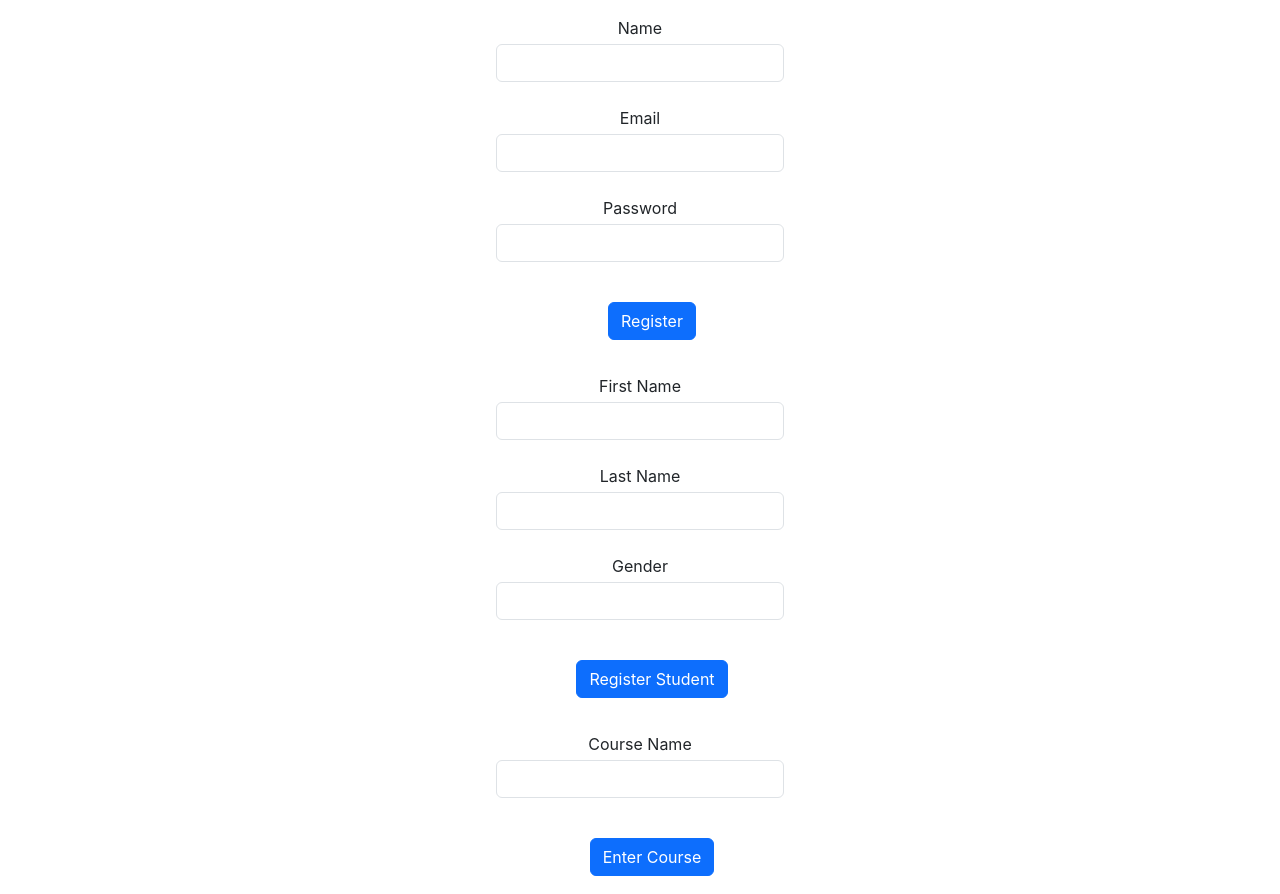
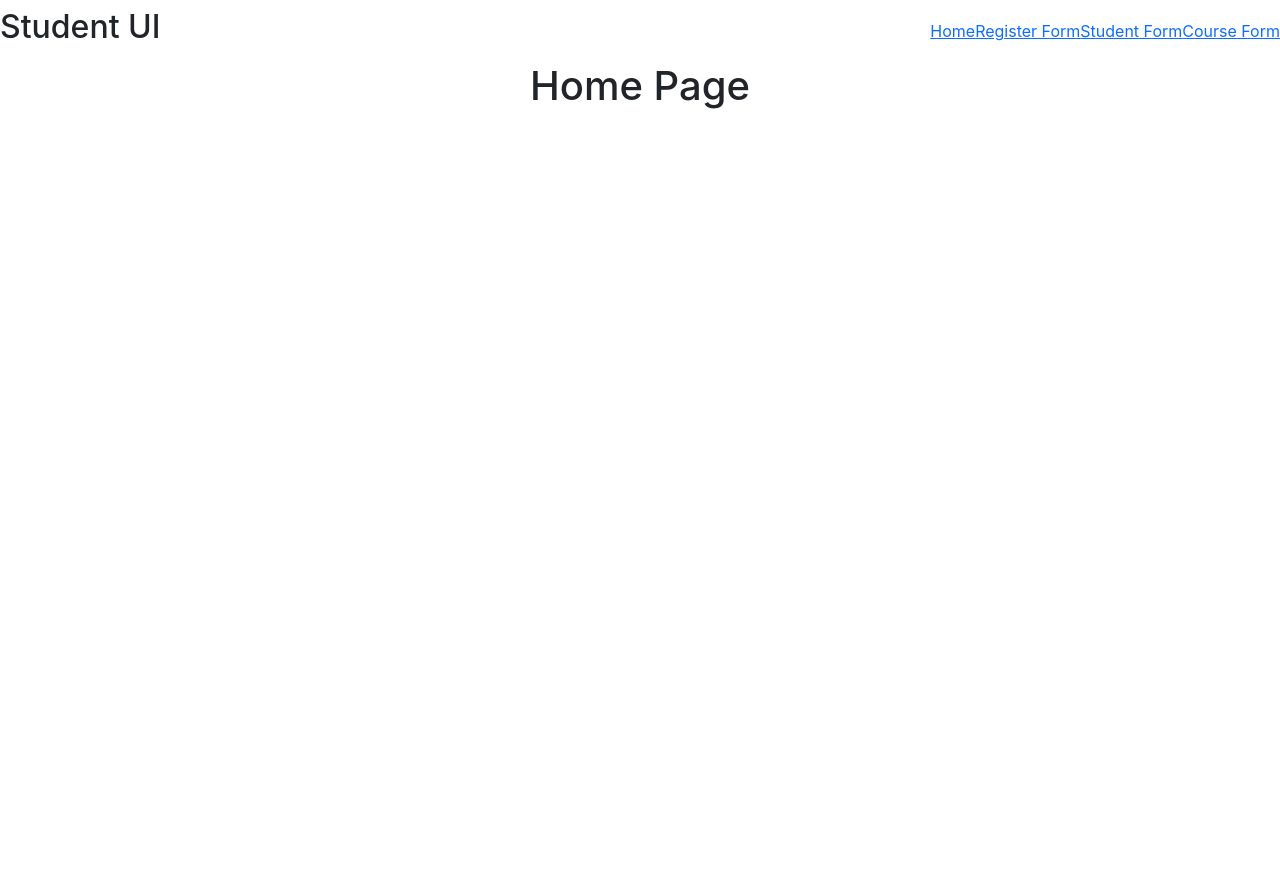
Before and after one commit to chriskelemba/studentui, a React (Create React App) app: page / in a window 1280 px wide. After the commit the page ends 800 px from the top, so only its background shows below. Built offline with nearby package versions, Linux system fonts and the light colour scheme.

Commit message:
linked forms together

```diff
--- a/src/App.js
+++ b/src/App.js
@@ -2,14 +2,33 @@ import './App.css';
 import CourseForm from './components/CourseForm';
 import RegForm from './components/RegForm';
 import StudentForm from './components/StudentForm';
+import Home from './components/Home';
+import Navbar from './components/Navbar';
+import { BrowserRouter as Router, Route, Switch } from 'react-router-dom/cjs/react-router-dom';
 
 function App() {
   return (
-    <div className="App">
-      <RegForm/>
-      <StudentForm/>
-      <CourseForm/>
-    </div>
+    <Router>
+      <div className="App">
+        <Navbar/>
+        <div className="content">
+        <Switch>
+          <Route exact path="/">
+            <Home/>
+          </Route>
+          <Route path="/RegForm">
+            <RegForm/>
+          </Route>
+          <Route path="/StudentForm">
+            <StudentForm/>
+          </Route>
+          <Route path="/CourseForm">
+            <CourseForm/>
+          </Route>
+        </Switch>
+        </div>
+      </div>
+    </Router>
   );
 }
 
--- a/src/components/Home.js
+++ b/src/components/Home.js
@@ -0,0 +1,10 @@
+const Home = () => {
+    return (
+        <div className="home">
+            <h1>Home Page</h1>
+        </div>
+
+    );
+}
+
+export default Home;
--- /dev/null
+++ b/src/components/Navbar.js
@@ -0,0 +1,17 @@
+import { Link } from "react-router-dom/cjs/react-router-dom";
+
+const Navbar = () => {
+    return (
+        <nav className="navbar">
+            <h2>Student UI</h2>
+            <div className="links">
+                <Link to="/">Home</Link>
+                <Link to="/RegForm">Register Form</Link>
+                <Link to="/StudentForm">Student Form</Link>
+                <Link to="/CourseForm">Course Form</Link>
+            </div>
+        </nav>
+    );
+}
+
+export default Navbar;
--- a/src/components/RegForm.js
+++ b/src/components/RegForm.js
@@ -51,7 +51,7 @@ const RegForm = () => {
                     </div>
                     <div className="form-group">
                         <label className="mb-1">Password</label>
-                        <input type="text" className="form-control" name="password" value={data.password} onChange={handleChange}/><br/>
+                        <input type="password" className="form-control" name="password" value={data.password} onChange={handleChange}/><br/>
                     </div>
                     <div className="form-check mt-3 text-center">
                         <button type="submit" className="btn btn-primary justify-content-center">Register</button>
```
